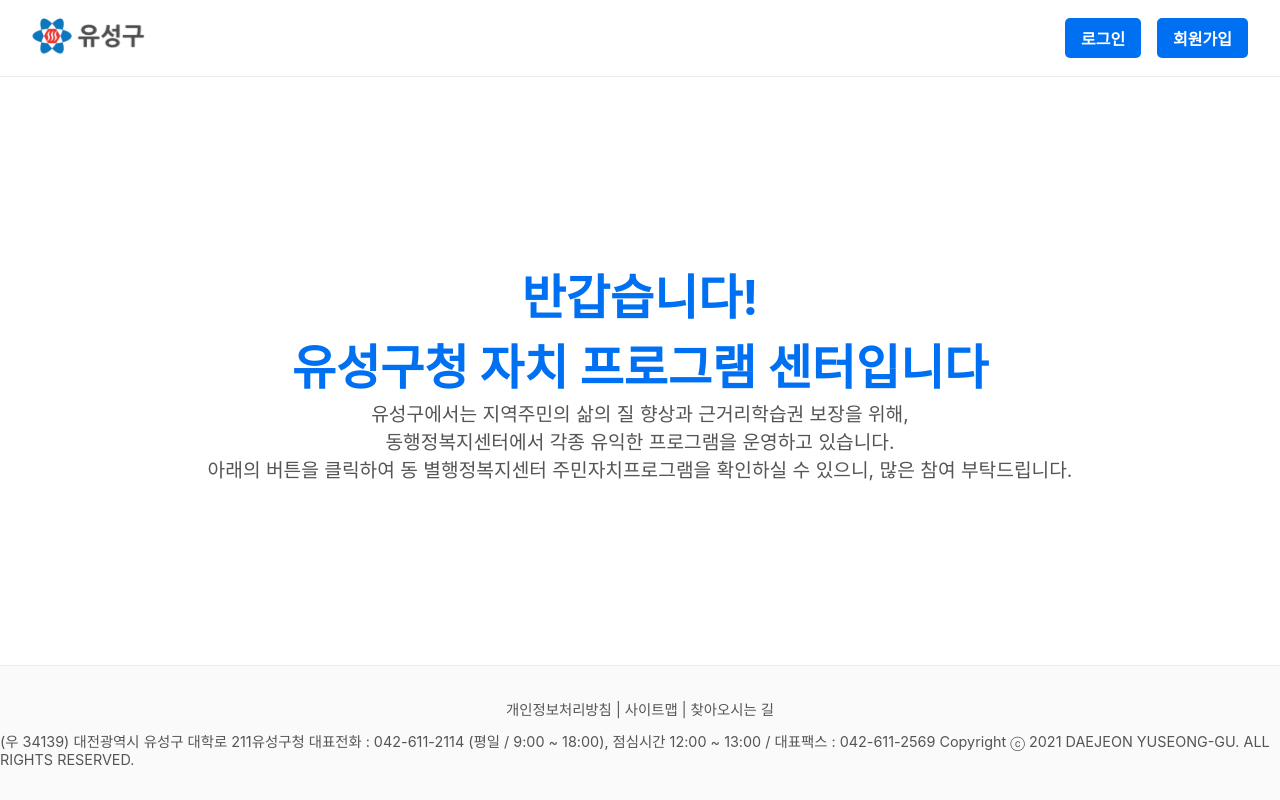
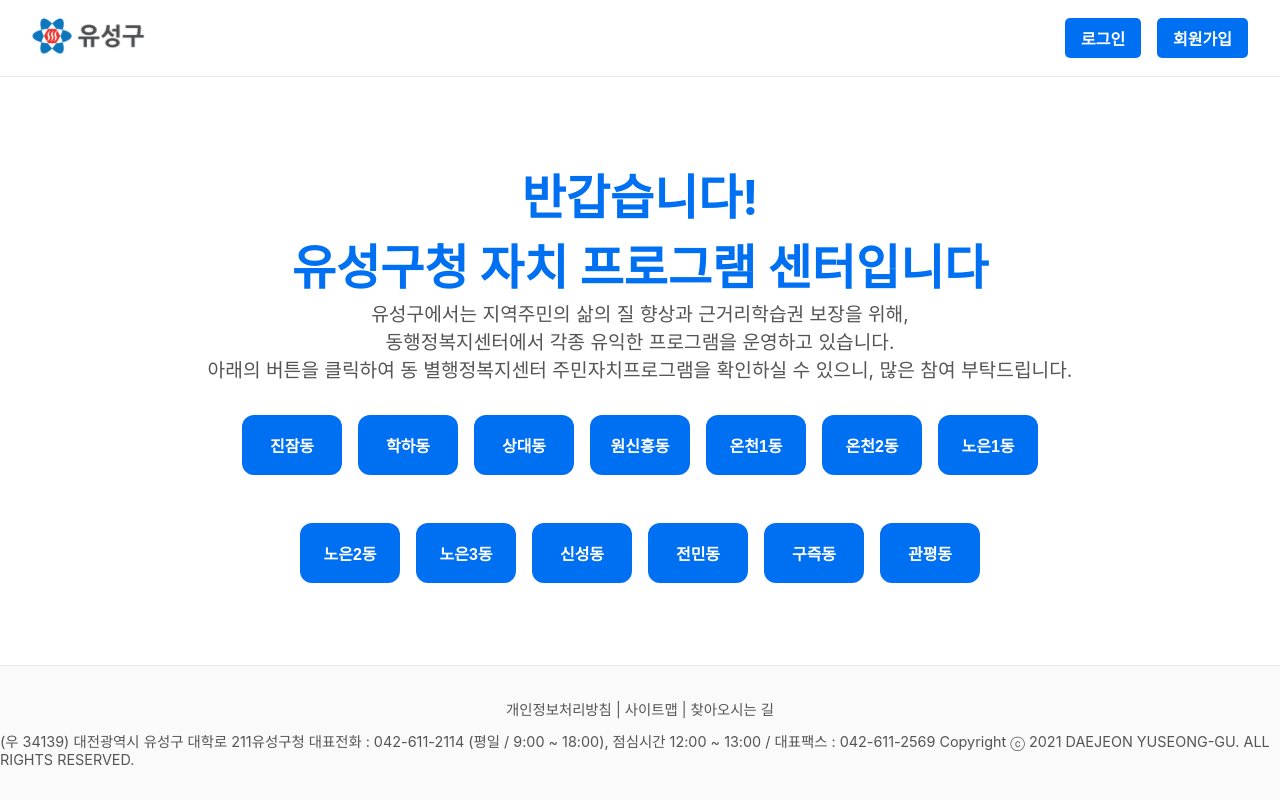
Before and after one commit to LivingLab-Aliving/front-end, a React (Create React App) app in the folder aliving/: page / in a window 1280 px wide. Built offline with nearby package versions, Linux system fonts and the light colour scheme.

Commit message:
feat : 메인 홈 화면 로그인&로그아웃, 관리자&유저 임시로 구분상태

```diff
--- a/aliving/src/page/home/index.js
+++ b/aliving/src/page/home/index.js
@@ -1,8 +1,35 @@
-import React from 'react';
+import React, { useState } from 'react';
 import styled from 'styled-components';
+import { useNavigate } from 'react-router-dom';
 
+const DONG_LIST = [
+  '진잠동', '학하동', '상대동', '원신흥동', '온천1동', '온천2동',
+  '노은1동', '노은2동', '노은3동', '신성동', '전민동', '구즉동', '관평동'
+];
 
 const HomePage = () => {
+  const navigate = useNavigate();
+
+  // --- 임시 상태 ---
+  const [isLoggedIn, setIsLoggedIn] = useState(true); // 로그인 상태
+  const [isAdmin, setIsAdmin] = useState(false);       // 관리자 여부
+
+  const handleDongClick = (dongName) => {
+    if (!isLoggedIn) {
+      alert('로그인이 필요합니다.');
+      return;
+    }
+
+    if (!isAdmin) {
+      // 일반 사용자인 경우 해당 동 페이지로 이동
+      navigate(`/user/dong/${dongName}`);
+      return;
+    }
+
+    // 관리자인 경우, 관리자용 동 페이지로 이동
+    navigate(`/admin/dong/${dongName}`);
+  };
+
   return (
     <HomeContainer>
       <Title>반갑습니다!</Title>
@@ -10,6 +37,11 @@ const HomePage = () => {
       <Subtitle>유성구에서는 지역주민의 삶의 질 향상과 근거리학습권 보장을 위해, </Subtitle>
       <Subtitle>동행정복지센터에서 각종 유익한 프로그램을 운영하고 있습니다. </Subtitle>
       <Subtitle>아래의 버튼을 클릭하여 동 별행정복지센터 주민자치프로그램을 확인하실 수 있으니, 많은 참여 부탁드립니다.</Subtitle>
+      <ButtonContainer>
+        {DONG_LIST.map((dong) => (
+          <Button key={dong} onClick={() => handleDongClick(dong)}>{dong}</Button>
+        ))}
+      </ButtonContainer>
     </HomeContainer>
   );
 };
@@ -34,3 +66,31 @@ const Subtitle = styled.p`
   font-size: 1.2rem;
   color: var(--secondary-text-color);
 `;
+
+const Button = styled.button`
+  width: 100px;
+  height: 60px;
+  background-color: #0070f3;
+  color: white;
+  border: none;
+  border-radius: 12px;
+  font-size: 1rem;
+  font-weight: bold;
+  cursor: pointer;
+  display: flex;
+  align-items: center;
+  justify-content: center;
+  margin-top: 2rem;
+
+  &:hover {
+    background-color: #005bb5;
+  }
+`;
+
+const ButtonContainer = styled.div`
+  display: flex;
+  flex-wrap: wrap;
+  gap: 1rem;
+  justify-content: center;
+  max-width: 800px;
+`;
```
